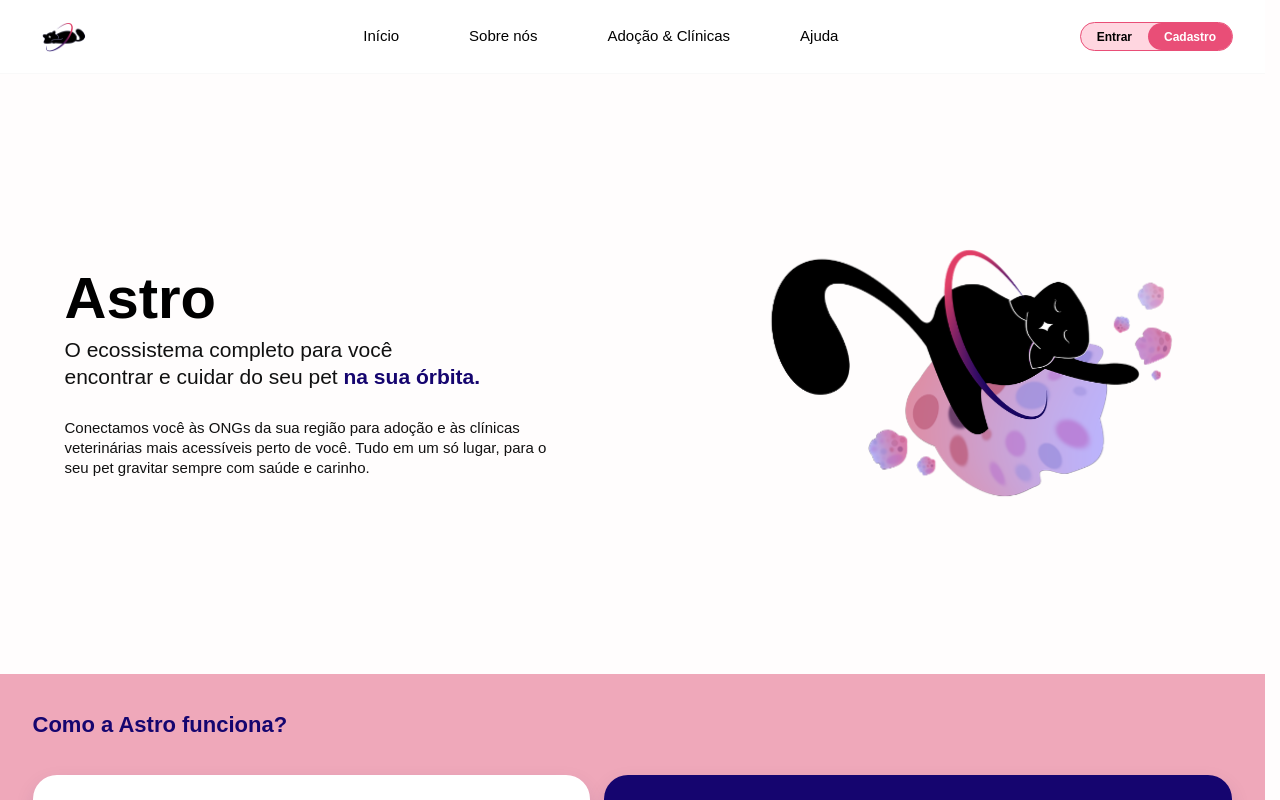
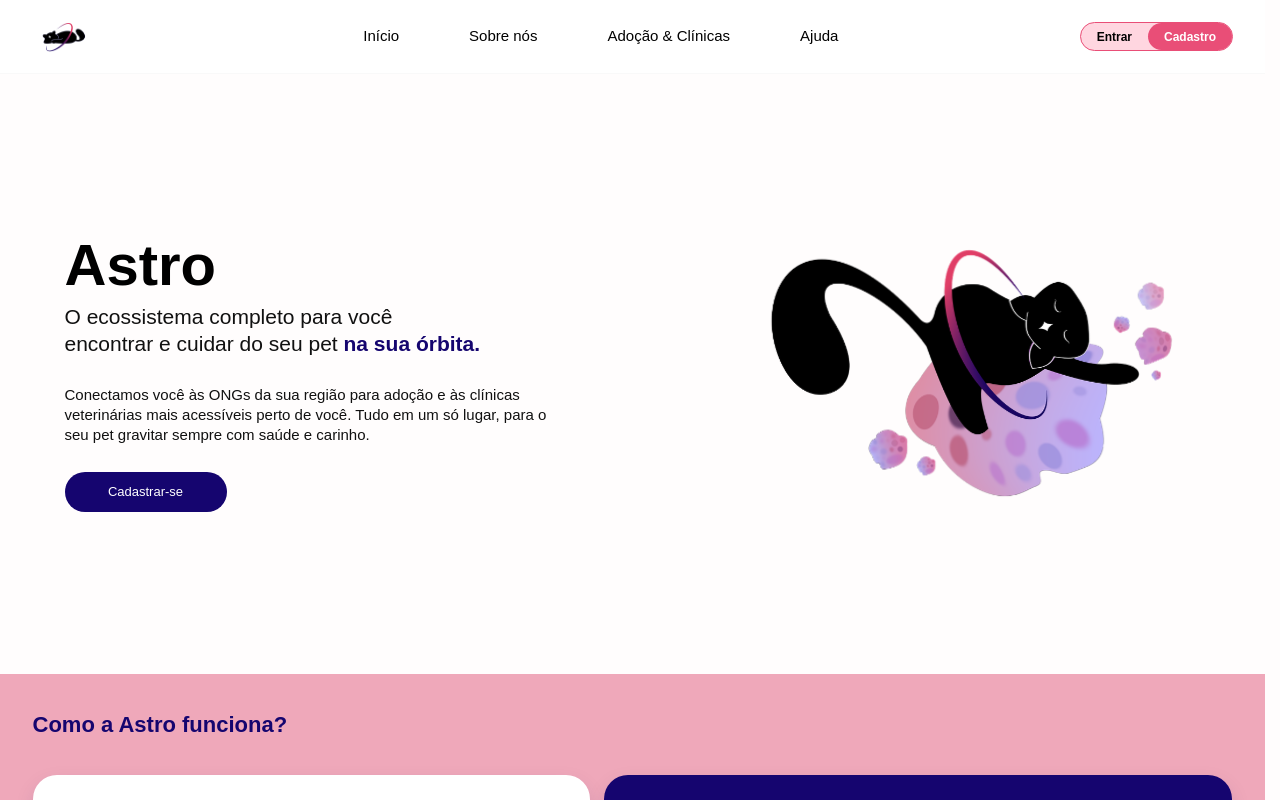
Before and after one commit to M1GU3LT0X1C/ASTRO, a Next.js app: page / in a window 1280 px wide. Shown: the top 800 px of the page. Built offline with nearby package versions, Linux system fonts and the light colour scheme; no server answers.

Commit message:
feat(home): adiciona CTA de cadastro na secao principal

```diff
--- a/src/components/home/HomeContent.tsx
+++ b/src/components/home/HomeContent.tsx
@@ -26,15 +26,11 @@ export function HomeContent() {
             para o seu pet gravitar sempre com saúde e carinho.
           </p>
 
-          {/* <div className={styles.heroActions}>
-            <Link href="/adocao-clinicas" className={styles.btnPrimary}>
-              Encontrar meu pet
+          <div className={styles.heroActions}>
+            <Link href="/cadastro" className={styles.btnPrimary}>
+              Cadastrar-se
             </Link>
-
-            <Link href="/adocao-clinicas" className={styles.btnSecondary}>
-              Buscar clínicas próximas
-            </Link>
-          </div> */}
+          </div>
         </div>
 
         <div className={styles.heroImage}>
```
